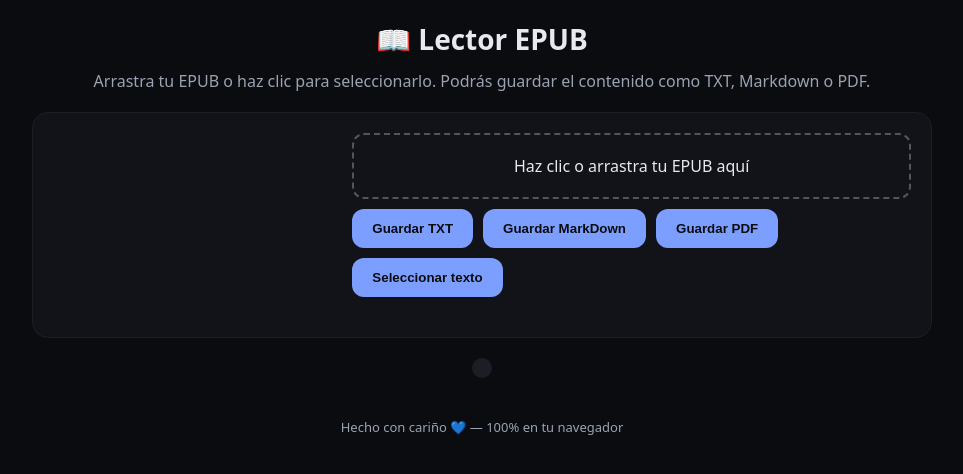
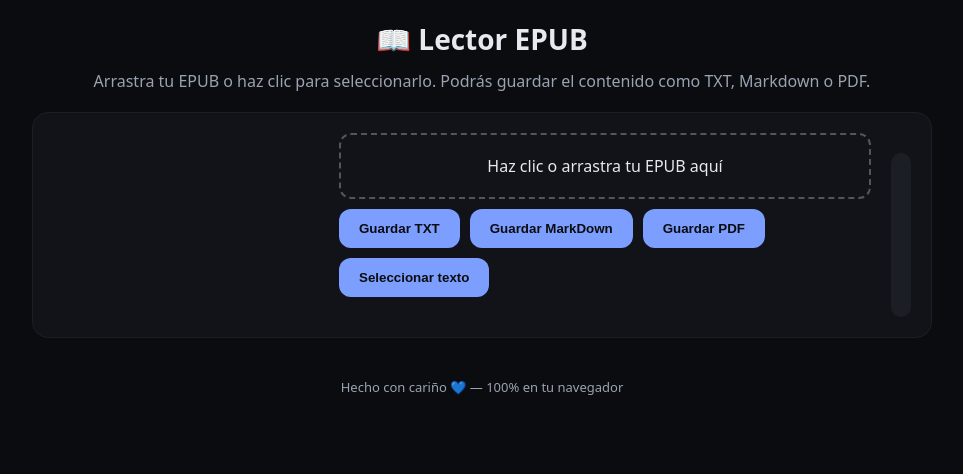
Before and after one commit to KajiiNarumi/iasuarezv, a Jekyll site: the page epubtopdf.html, which Jekyll copies as it is, in a window 1280 px wide. Shown: the top 474 px of the page, without its empty margins (158-1121 px from the left). Built offline with Jekyll 4.4.1, drawn with Linux system fonts in a browser that asks for light colours.

Commit message:
Update epubtopdf.html

```diff
--- a/epubtopdf.html
+++ b/epubtopdf.html
@@ -46,9 +46,10 @@
     </div>
     <div id="status"></div>
   </div>
+  <div id="preview"></div>
 </div>
 
-<div id="preview"></div>
+
 <footer>Hecho con cariño 💙 — 100% en tu navegador</footer>
 
 <script src="https://cdnjs.cloudflare.com/ajax/libs/jszip/3.10.1/jszip.min.js"></script>
```
